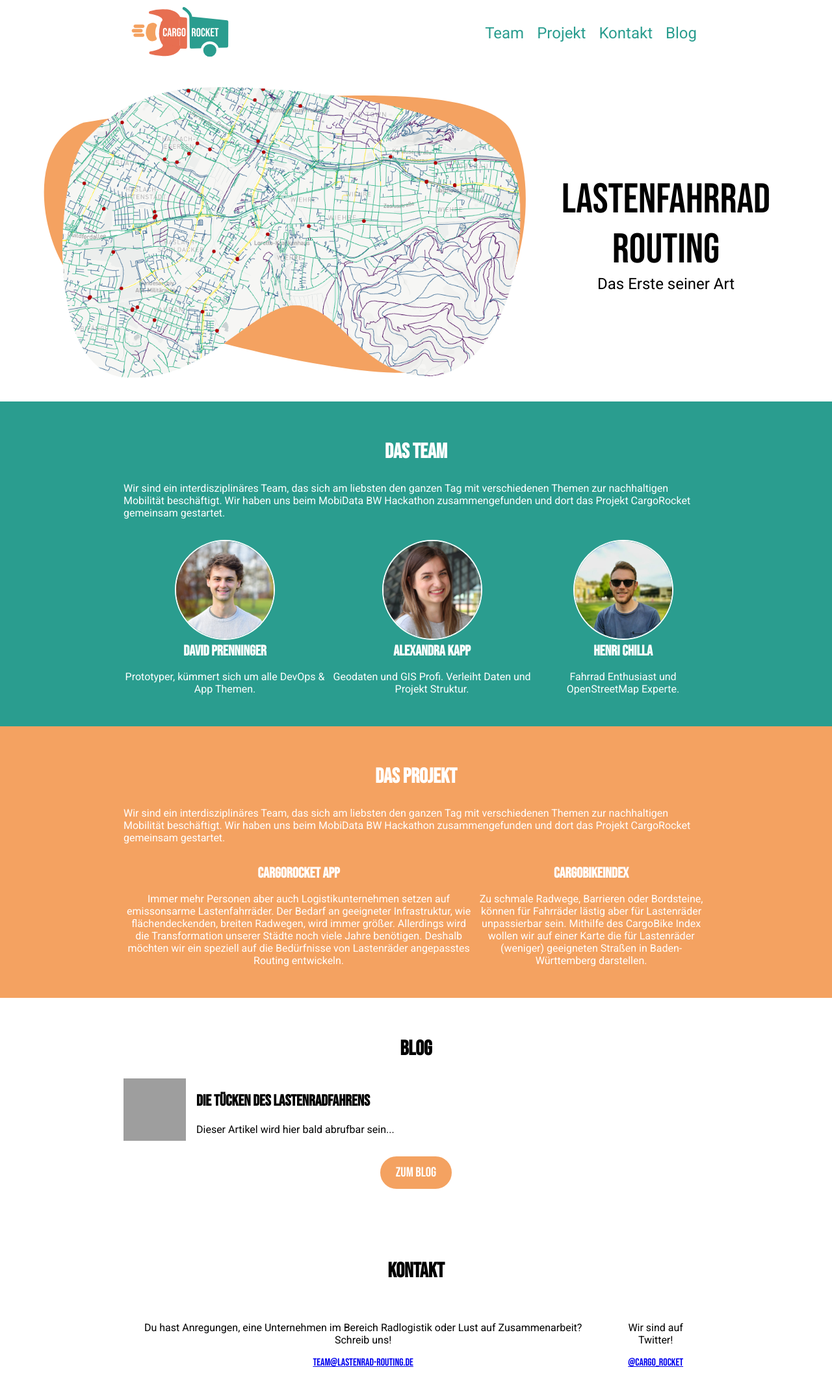
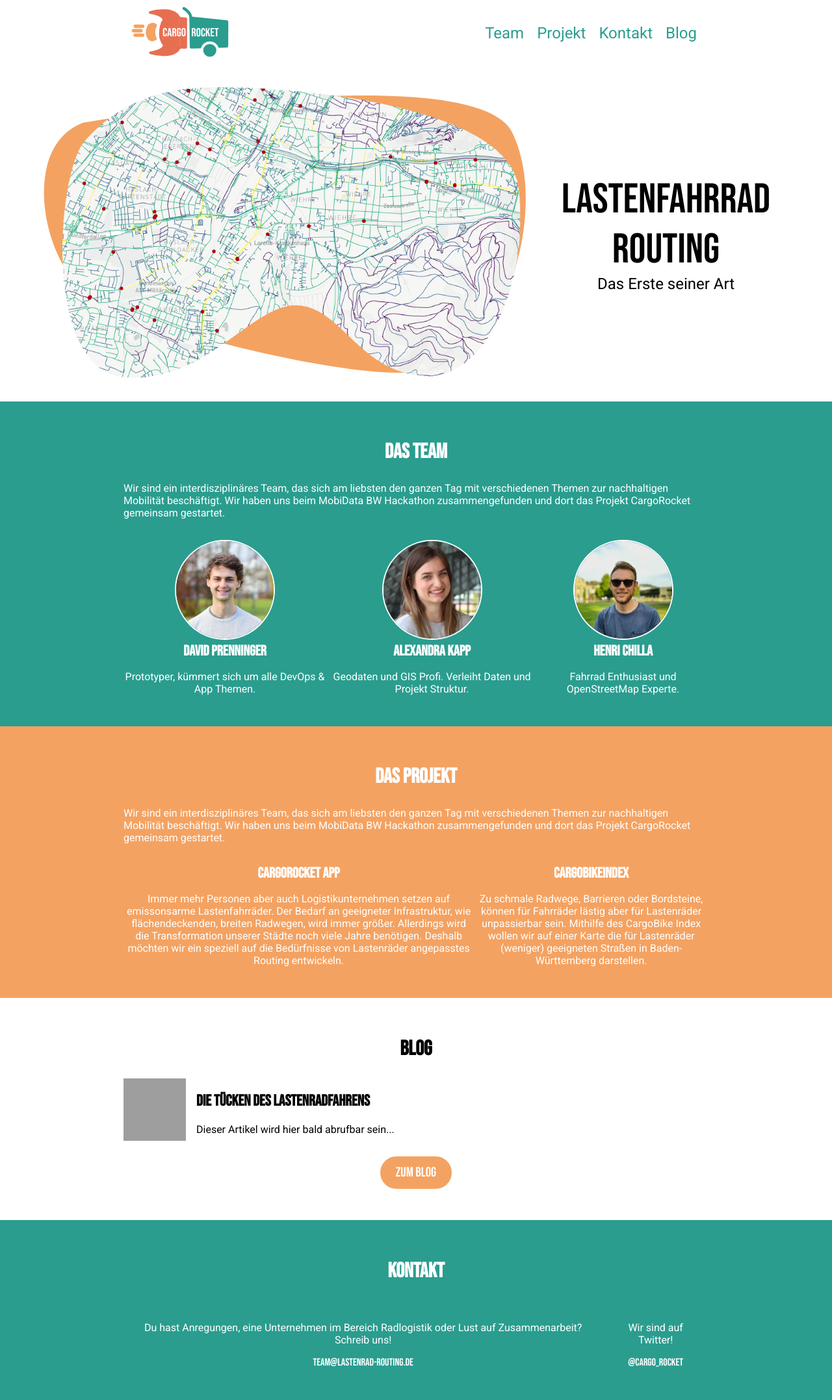
Before and after one commit to CargoRocket/website, a Jekyll site: the page built from index.md, in a window 1280 px wide. Shown: the whole page at 65% size. Built offline with Jekyll 4.4.1, drawn with Linux system fonts in a browser that asks for light colours; grey boxes are pictures that could not be loaded.

Commit message:
test colored footer

```diff
--- a/_layouts/home.html
+++ b/_layouts/home.html
@@ -106,11 +106,11 @@
                 <div class="flex mobile-v">
                     <div class="pd-md">
                         <p>{{ page.contact.contactText }}</p>
-                        <a class="bebas big" href="mailto:{{ page.contact.email }}">{{ page.contact.email }}</a>
+                        <a class="bebas big n" href="mailto:{{ page.contact.email }}">{{ page.contact.email }}</a>
                     </div>
                     <div class="pd-md">
                         <p>Wir sind auf Twitter!</p>
-                        <a class="bebas big" href="https://twitter.com/{{ page.contact.twitter }}">{{ page.contact.twitter }}</a>
+                        <a class="bebas big n" href="https://twitter.com/{{ page.contact.twitter }}">{{ page.contact.twitter }}</a>
                     </div>
                 </div>
             </div>
--- a/_sass/elements.scss
+++ b/_sass/elements.scss
@@ -43,12 +43,12 @@
 /* Normalize links */
 a.n {
     text-decoration: none;
-    color: black;
+    color: inherit;
 
     &:active,
     &:visited,
     &:hover {
-        color: black;
+        color: inherit;
         text-decoration: underline;
     }
 }
--- a/_sass/home.scss
+++ b/_sass/home.scss
@@ -68,3 +68,8 @@
 section#blog {
 
 }
+
+section#contact {
+    background-color: $primary-color;
+    color: white;
+}
--- a/_sass/variables.scss
+++ b/_sass/variables.scss
@@ -1,5 +1,6 @@
 $primary-color: #2A9D8F;
 $secondary-color: #F4A261;
+$footer-color: #e76f51;
 $portrait-size: 150px;
 
 $breakpoint-xl: 1050px;
```
